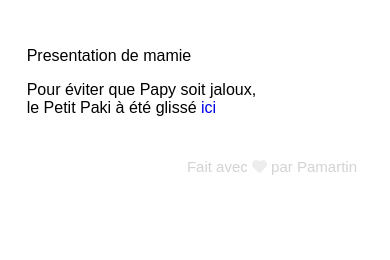
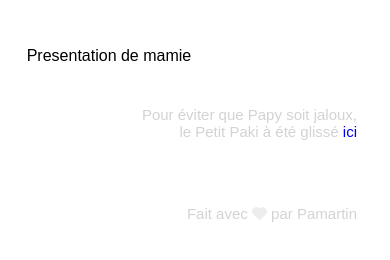
Before and after one commit to SuperDonutsGirl/SuperDonutsGirl.github.io, a plain HTML site: page presentation.html in a window 390 px wide. Shown: the part 662-922 px from the top of the page. Before the commit the page ends 877 px from the top, so only its background shows below. Drawn offline with Linux system fonts and the light colour scheme.

Commit message:
responsive

```diff
--- a/presentation.html
+++ b/presentation.html
@@ -16,7 +16,7 @@
 	</div>
 
 	<div>
-		<p id="footer">
+		<p class="footer">
 			Pour éviter que Papy soit jaloux, <br>le Petit Paki à été glissé <a href="petit_paki.html">ici</a>
 		</p>
 	</div>
```
